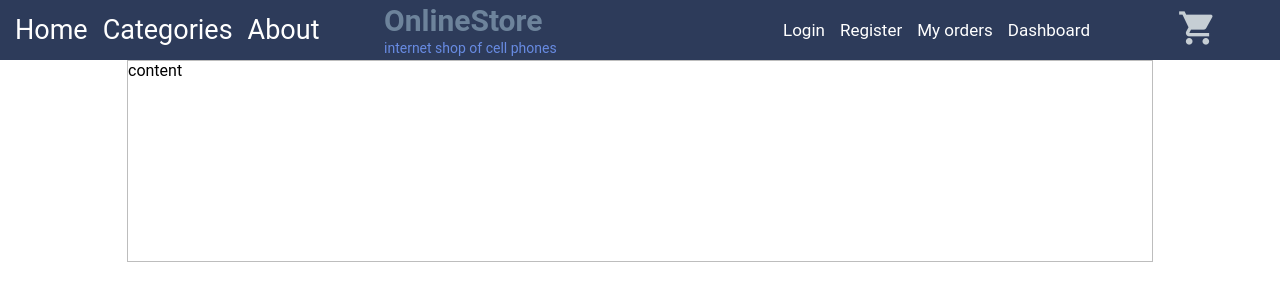
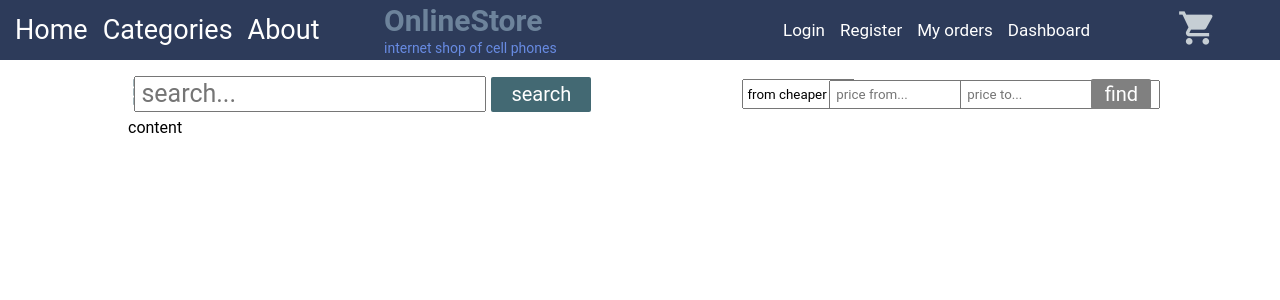
Before and after one commit to mih777/OnlineStore, an Angular app: page / in a window 1280 px wide. Shown: the top 300 px of the page. Built offline with nearby package versions, Linux system fonts and the light colour scheme.

Commit message:
filter is ready without responsive

```diff
--- a/src/app/app-routing.module.ts
+++ b/src/app/app-routing.module.ts
@@ -1,7 +1,16 @@
 import { NgModule } from '@angular/core';
 import { RouterModule, Routes } from '@angular/router';
+import { ContentComponent } from './comps/content/content.component';
+import { MainComponent } from './pages/main/main.component';
+import { ProductDetailComponent } from './pages/product-detail/product-detail.component';
 
-const routes: Routes = [];
+const routes: Routes = [
+  { path: '', component: ContentComponent, children: [
+    { path: '', component: MainComponent },
+    { path: ':id', component: ProductDetailComponent }
+  ]}
+]
+
 
 @NgModule({
   imports: [RouterModule.forRoot(routes)],
--- a/src/app/app.component.html
+++ b/src/app/app.component.html
@@ -1,5 +1,5 @@
 <app-header></app-header>
 
-<app-content></app-content>
+<router-outlet></router-outlet>
 
 <!--<app-footer></app-footer> -->
--- a/src/app/app.module.ts
+++ b/src/app/app.module.ts
@@ -6,13 +6,17 @@ import { AppComponent } from './app.component';
 import { HeaderComponent } from './comps/header/header.component';
 import { ContentComponent } from './comps/content/content.component';
 import { FooterComponent } from './comps/footer/footer.component';
+import { MainComponent } from './pages/main/main.component';
+import { ProductDetailComponent } from './pages/product-detail/product-detail.component';
 
 @NgModule({
   declarations: [
     AppComponent,
     HeaderComponent,
     ContentComponent,
-    FooterComponent
+    FooterComponent,
+    MainComponent,
+    ProductDetailComponent
   ],
   imports: [
     BrowserModule,
--- a/src/app/comps/content/content.component.html
+++ b/src/app/comps/content/content.component.html
@@ -1,5 +1,3 @@
 <div class="content border">
-    content
-
     <router-outlet></router-outlet>
 </div>
--- /dev/null
+++ b/src/app/pages/main/main.component.html
@@ -0,0 +1,36 @@
+<div class="container">
+    <div class="filter">
+        <div class="filter-view border">
+            <div><span class="material-icons border">view_list</span></div>
+            <div><span class="material-icons border">view_module</span></div>
+        </div>
+        <div class="filter-search border">
+            <div class="search-input">
+                <input type="text" placeholder="search...">
+            </div>
+            <div class="search-button">
+                <button type="submit">search</button>
+            </div>
+        </div>
+
+        <div class="filter-sort border">
+            <div class="filter-sort-item border">
+                <div class="form-group">
+                    <select class="form-control" id="exampleFormControlSelect1">
+                        <option>from cheaper</option>
+                        <option>from expensive</option>
+                    </select>
+                  </div>
+            </div>
+            <div class="filter-sort-price border">
+                <div class="filter-sort-price-item left"><input type="text" placeholder="price from..."></div>
+                <div class="filter-sort-price-item left"><input type="text" placeholder="price to..."></div>
+                <div class="filter-sort-price-item"><button type="submit" value="find">find</button></div>
+            </div>
+        </div>
+    </div>
+
+    <div class="item border">
+        content
+    </div>
+</div>
--- /dev/null
+++ b/src/app/pages/main/main.component.scss
@@ -0,0 +1,122 @@
+$click-color: #436973;
+$click-color-hover: #5c8d9b;
+
+.container{
+    display: grid;
+    grid-template-columns: 100%;
+
+}
+
+.filter{
+    margin-top: 1%;
+    display: grid;
+    grid-template-columns: 10% 50% 40%;
+}
+
+
+.filter-view{
+    display: grid;
+    grid-template-columns: 50% 50%;
+}
+
+.filter-search{
+    display: grid;
+    grid-template-columns: 50% 50%;
+
+    .search-input{
+        justify-self: end;
+        align-self: center;
+    }
+
+    .search-button{
+        justify-self: start;
+        align-self: center;
+        button{
+            height: 35px;
+            width: 100px;
+            border: none;
+            background-color: $click-color;
+            border-radius: 2px;
+            color: white;
+            margin-left: 5px;
+            font-size: 20px;
+            outline: none;
+            &:hover{
+                background-color: $click-color-hover;
+            }
+        }
+    }
+
+}
+
+
+
+.material-icons{
+    font-size: 44px;
+    color: $click-color;
+}
+
+.filter-search input{
+    height: 30px;
+    font-size: 25px;
+    justify-self: end;
+    align-self: center;
+    padding-left: 5px;
+    padding-bottom: 2px;
+    color: $click-color;
+}
+
+.filter-sort{
+    display: grid;
+    grid-template-columns: 20% 80%;
+
+}
+
+.filter-sort input{
+    height: 25px;
+
+}
+.filter-sort  select{
+    height: 30px;
+}
+
+.filter-sort  button{
+    height: 30px;
+    width: 60px;
+    border: none;
+    background-color: gray;
+    border-radius: 2px;
+    color: white;
+    margin-left: 5px;
+    font-size: 20px;
+    outline: none;
+    &:hover{
+        background-color: $click-color-hover;
+    }
+}
+
+
+.filter-sort-price{
+    display: grid;
+    grid-template-columns: 40% 40% 20%;
+}
+
+.filter-sort-price-item{
+    align-self: center;
+
+}
+
+.left{
+    margin-left: 5px;
+}
+
+.left input{
+    padding-left: 5px;
+}
+
+.filter-sort-item{
+    display: grid;
+}
+.form-group{
+    align-self: center;
+}
--- /dev/null
+++ b/src/app/pages/main/main.component.ts
@@ -0,0 +1,15 @@
+import { Component, OnInit } from '@angular/core';
+
+@Component({
+  selector: 'app-main',
+  templateUrl: './main.component.html',
+  styleUrls: ['./main.component.scss']
+})
+export class MainComponent implements OnInit {
+
+  constructor() { }
+
+  ngOnInit(): void {
+  }
+
+}
--- /dev/null
+++ b/src/app/pages/product-detail/product-detail.component.html
@@ -0,0 +1 @@
+<p>product-detail works!</p>
--- /dev/null
+++ b/src/app/pages/product-detail/product-detail.component.ts
@@ -0,0 +1,15 @@
+import { Component, OnInit } from '@angular/core';
+
+@Component({
+  selector: 'app-product-detail',
+  templateUrl: './product-detail.component.html',
+  styleUrls: ['./product-detail.component.scss']
+})
+export class ProductDetailComponent implements OnInit {
+
+  constructor() { }
+
+  ngOnInit(): void {
+  }
+
+}
--- a/src/index.html
+++ b/src/index.html
@@ -2,7 +2,7 @@
 <html lang="en">
 <head>
   <meta charset="utf-8">
-  <title>EmetTren</title>
+  <title>Internet Shop</title>
   <base href="/">
   <meta name="viewport" content="width=device-width, initial-scale=1">
   <link href="https://fonts.googleapis.com/icon?family=Material+Icons" rel="stylesheet">
--- a/src/styles.scss
+++ b/src/styles.scss
@@ -5,10 +5,14 @@
 }
 
 .border{
-    border: 1px solid rgb(189, 189, 189);
+    //border: 1px solid rgb(189, 189, 189);
 }
 
 body{
     display: grid;
 
 }
+
+input, select{
+    outline: none;
+}
```
Also changed, not shown: src/app/pages/product-detail/product-detail.component.scss (added).
